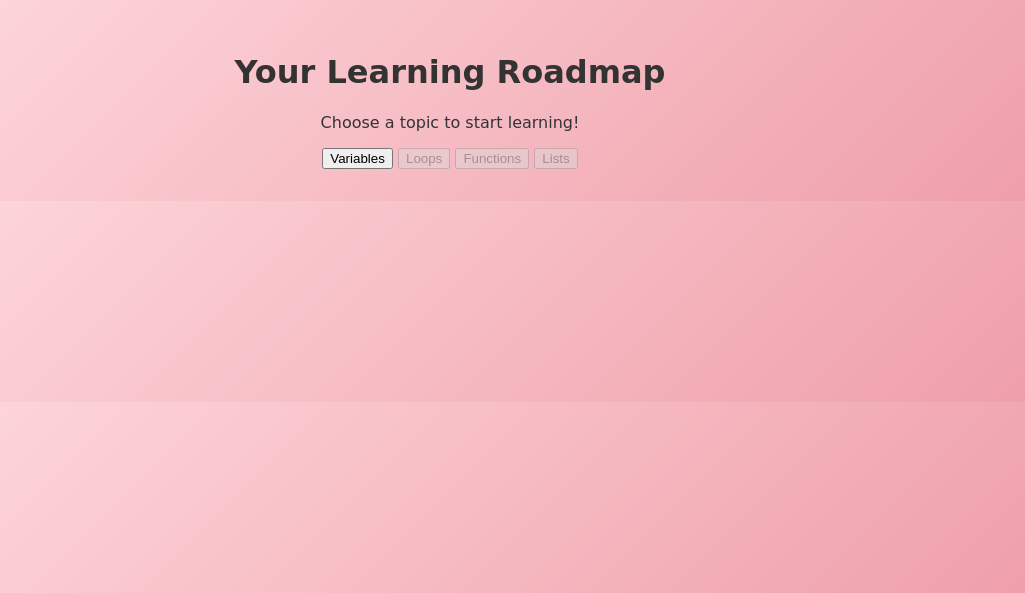
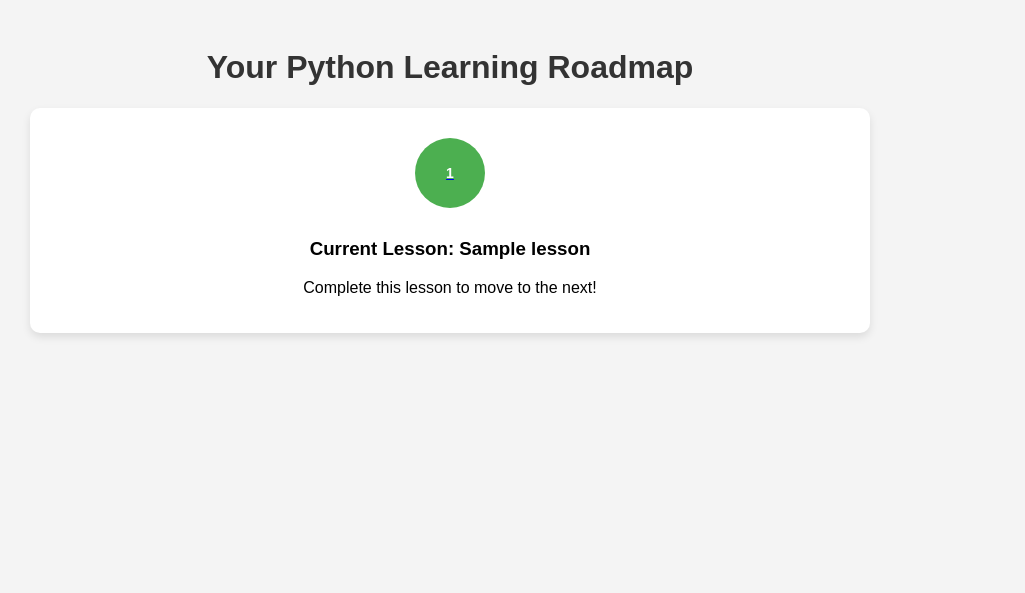
Before and after one commit to akshaydinesh2003/AI-python, a Flask app: template templates/roadmap.html in a window 1280 px wide. Shown: the top 593 px of the page, without its empty margins (190-1215 px from the left). Run offline with Flask 2, Linux system fonts and the light colour scheme; the template is opened without the code that fills it: most values are stand-ins (such as "Sample title", 1, 10 or a date in 2020); some libraries are stand-ins or nearby versions.

Commit message:
latest update 11-21

```diff
--- a/app.py
+++ b/app.py
@@ -74,6 +74,93 @@ def login():
 def dashboard():
     return render_template('dashboard.html')
 
+
+user_progress = 0
+
+@app.route('/generate-roadmap', methods=['POST', 'GET'])
+def generate_roadmap():
+    age = request.form.get('age', 'default_age')  # Provide a default value
+    experience = request.form.get('experience', 'beginner')  # Provide a default value
+
+    # Call the API to generate the roadmap based on age and experience
+    api_response = call_roadmap_api(age, experience)
+
+    # Ensure `api_response` is a list or dict that can be iterated
+    if not api_response:
+        api_response = []
+
+    return render_template('roadmap.html', roadmap=api_response, user_progress=user_progress)
+
+
+@app.route('/lesson/<int:lesson_index>', methods=['GET', 'POST'])
+def lesson(lesson_index):
+    print(f"Accessing lesson {lesson_index}")  # Debugging output
+    roadmap = call_roadmap_api(age='default_age', experience='default_experience')
+
+    if lesson_index < 0 or lesson_index >= len(roadmap):
+        print("Invalid lesson index")  # Debugging output
+        return redirect(url_for('generate_roadmap'))
+
+    lesson_content, question = get_lesson_content(lesson_index)
+    print(f"Lesson content: {lesson_content}, Question: {question}")  # Debugging output
+
+    if request.method == 'POST':
+        user_answer = request.form.get('answer')
+        correct_answer = question['answer']
+        print(f"User answer: {user_answer}, Correct answer: {correct_answer}")  # Debugging output
+
+        if user_answer == correct_answer:
+            global user_progress
+            user_progress = lesson_index + 1
+            return redirect(url_for('generate_roadmap'))
+
+    return render_template(
+        'lesson.html',
+        lesson_content=lesson_content,
+        question=question,
+        lesson_index=lesson_index
+    )
+
+
+def get_lesson_content(lesson_index):
+    # Mock AI API response for lesson content and question
+    lessons = [
+        ("Lesson 1: Basics of Python", "Explain how Python works with variables and data types.", "What is the output of print(2 + 3)?", "5"),
+        ("Lesson 2: Variables & Data Types", "Learn about the different data types in Python.", "What is the data type of the value 'Hello'?", "String"),
+        ("Lesson 3: Conditional Statements", "Learn how to use if, elif, and else statements.", "What is the output of if 3 > 2: print('Yes')?", "Yes"),
+    ]
+
+    lesson_content = lessons[lesson_index][1]
+    question = {
+        'question': lessons[lesson_index][2],
+        'answer': lessons[lesson_index][3]
+    }
+
+    return lesson_content, question
+
+def call_roadmap_api(age, experience):
+    roadmap = {
+        "beginner": [
+            "Lesson 1: Basics of Python",
+            "Lesson 2: Variables & Data Types",
+            "Lesson 3: Conditional Statements"
+        ],
+        "intermediate": [
+            "Lesson 4: Functions",
+            "Lesson 5: Loops",
+            "Lesson 6: Object-Oriented Programming"
+        ],
+        "advanced": [
+            "Lesson 7: Machine Learning Intro",
+            "Lesson 8: Deep Learning",
+            "Lesson 9: AI Projects"
+        ]
+    }
+    return roadmap.get(experience, roadmap["beginner"])  # Default to beginner
+
+
+
+
 @app.route('/logout')
 def logout():
     # Perform any logout actions here
--- a/templates/roadmap.html
+++ b/templates/roadmap.html
@@ -3,22 +3,90 @@
 <head>
     <meta charset="UTF-8">
     <meta name="viewport" content="width=device-width, initial-scale=1.0">
-    <title>Roadmap - AI Python Tutor</title>
-    <link rel="stylesheet" href="/static/css/style.css">
+    <title>Python Learning Roadmap</title>
+    <style>
+        body {
+            font-family: Arial, sans-serif;
+            background-color: #f4f4f4;
+            padding: 20px;
+        }
+        h1 {
+            text-align: center;
+            color: #333;
+        }
+        .roadmap-container {
+            max-width: 800px;
+            margin: 0 auto;
+            background-color: white;
+            padding: 20px;
+            border-radius: 10px;
+            box-shadow: 0 4px 8px rgba(0, 0, 0, 0.1);
+        }
+        .roadmap-levels {
+            display: flex;
+            justify-content: space-evenly;
+            align-items: center;
+            flex-wrap: wrap;
+            margin-bottom: 20px;
+        }
+        .roadmap-level {
+            width: 70px;
+            height: 70px;
+            border-radius: 50%;
+            background-color: #e0e0e0;
+            display: flex;
+            justify-content: center;
+            align-items: center;
+            font-size: 14px;
+            font-weight: bold;
+            color: #333;
+            cursor: pointer;
+            margin: 10px;
+            transition: all 0.3s ease;
+        }
+        .roadmap-level.completed {
+            background-color: #4caf50;
+            color: white;
+        }
+        .roadmap-level.locked {
+            background-color: #bdbdbd;
+            cursor: not-allowed;
+        }
+        .roadmap-level:hover {
+            transform: scale(1.1);
+        }
+        .lesson-details {
+            text-align: center;
+            margin-top: 20px;
+        }
+    </style>
 </head>
 <body>
-    <div class="container">
-        <h1 class="heading">Your Learning Roadmap</h1>
-        <p>Choose a topic to start learning!</p>
 
-        <div class="roadmap">
-            <button class="topic-btn" onclick="location.href='/lesson/1'">Variables</button>
-            <button class="topic-btn" onclick="location.href='/lesson/2'">Loops</button>
-            <button class="topic-btn" onclick="location.href='/lesson/3'">Functions</button>
-            <button class="topic-btn" onclick="location.href='/lesson/4'">Lists</button>
+    <h1>Your Python Learning Roadmap</h1>
+
+    <div class="roadmap-container">
+        <div class="roadmap-levels">
+            {% for lesson in roadmap %}
+            <a href="{{ url_for('lesson', lesson_index=loop.index0) }}"
+   class="{% if loop.index0 > user_progress %}disabled{% endif %}">
+    <div class="roadmap-level {% if loop.index0 <= user_progress %}completed{% else %}locked{% endif %}">
+        {{ loop.index }}
+    </div>
+</a>
+            {% endfor %}
+        </div>
+
+        <div class="lesson-details">
+            <h3>Current Lesson: {{ roadmap[user_progress] if roadmap else "No lessons available" }}</h3>
+            <p>Complete this lesson to move to the next!</p>
         </div>
     </div>
-    <script src="{{ url_for('static', filename='js/roadmap.js') }}"></script>
-    <script src="{{ url_for('static', filename='js/roadmap-navigation.js') }}"></script>
+
+    <script>
+        // This part is to show how the user might interact with the levels
+        // JavaScript to handle click events or level progression can be added
+    </script>
+
 </body>
 </html>
```
Also changed, not shown: templates/dashboard.html (+26 -3 lines), templates/lesson.html (+79 -8 lines).
